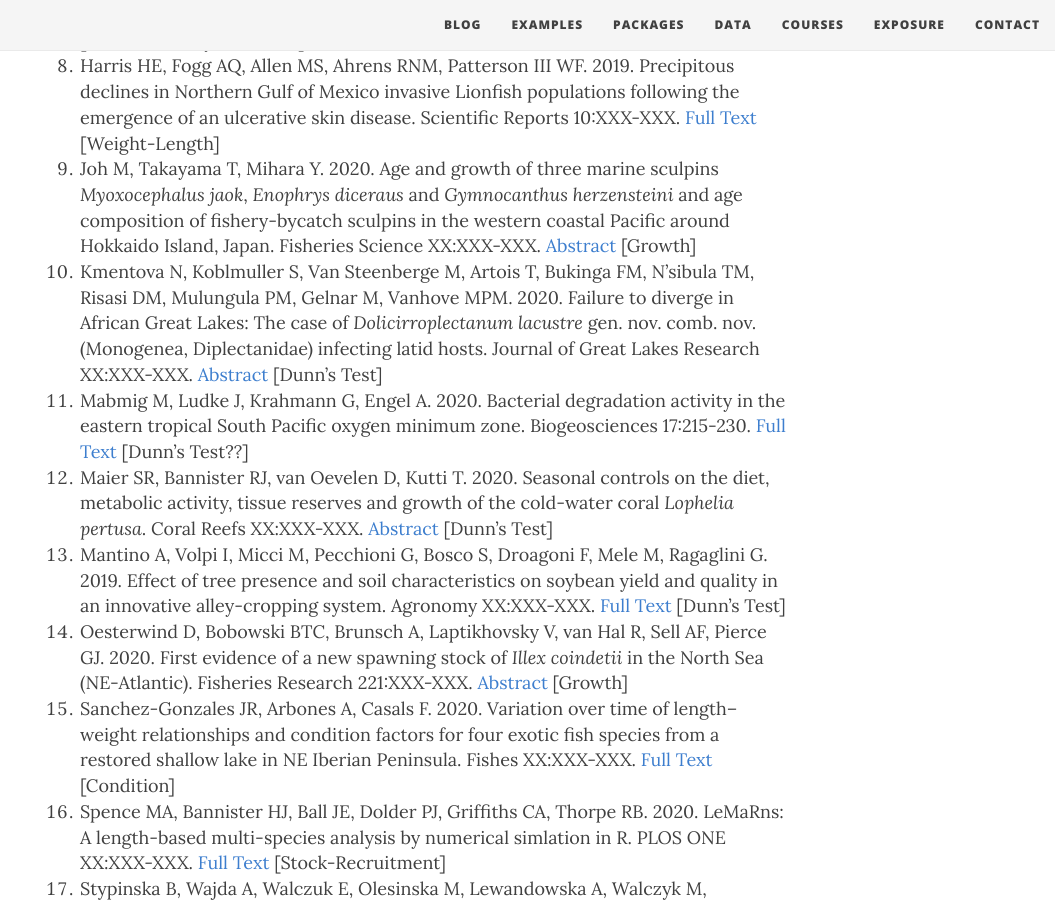
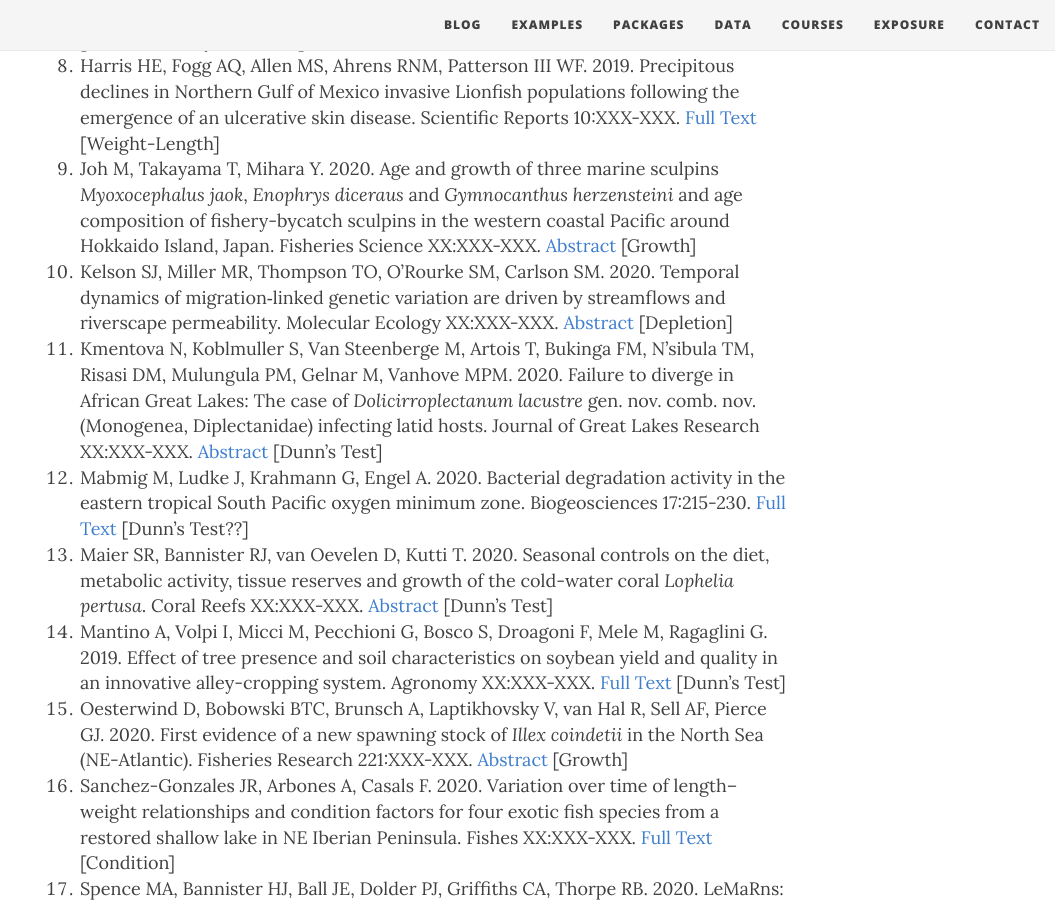
Before and after one commit to droglenc/fishR, a Jekyll site: the page built from exposure/exposure-citations20.md, in a window 1280 px wide and 900 px high, scrolled down 910 px. Shown: the whole window, without its empty margins (225-1280 px from the left). Built offline with Jekyll 4.4.1, drawn with Linux system fonts in a browser that asks for light colours; nearby versions of some CDN libraries.

Commit message:
Update exposure-citations20.md

```diff
--- a/exposure/exposure-citations20.md
+++ b/exposure/exposure-citations20.md
@@ -16,6 +16,7 @@ The [**IFAR** book](http://derekogle.com/IFAR/), **fishR** website, or the **FSA
 1. Hanscom RJ, Dinkelacker SA, McCall AJ, Parlin AF. 2020. Demographic traits of freshwater turtles in a maritime forest habitat. Herpetologica XX:XXX-XXX. [Abstract](https://www.hljournals.org/doi/abs/10.1655/Herpetologica-D-19-00037.1) [von Bertalanffy Growth??]
 1. Harris HE, Fogg AQ, Allen MS, Ahrens RNM, Patterson III WF. 2019. Precipitous declines in Northern Gulf of Mexico invasive Lionfish populations following the emergence of an ulcerative skin disease. Scientific Reports 10:XXX-XXX. [Full Text](https://www.nature.com/articles/s41598-020-58886-8) [Weight-Length]
 1. Joh M, Takayama T, Mihara Y. 2020. Age and growth of three marine sculpins *Myoxocephalus jaok*, *Enophrys diceraus* and *Gymnocanthus herzensteini* and age composition of fishery-bycatch sculpins in the western coastal Pacific around Hokkaido Island, Japan. Fisheries Science XX:XXX-XXX. [Abstract](https://link.springer.com/article/10.1007/s12562-019-01391-3) [Growth]
+1. Kelson SJ, Miller MR, Thompson TO, O'Rourke SM, Carlson SM. 2020. Temporal dynamics of migration‐linked genetic variation are driven by streamflows and riverscape permeability. Molecular Ecology XX:XXX-XXX. [Abstract](https://onlinelibrary.wiley.com/doi/abs/10.1111/mec.15367) [Depletion]
 1. Kmentova N, Koblmuller S, Van Steenberge M, Artois T, Bukinga FM, N'sibula TM, Risasi DM, Mulungula PM, Gelnar M, Vanhove MPM. 2020. Failure to diverge in African Great Lakes: The case of *Dolicirroplectanum lacustre* gen. nov. comb. nov. (Monogenea, Diplectanidae) infecting latid hosts. Journal of Great Lakes Research XX:XXX-XXX. [Abstract](https://www.sciencedirect.com/science/article/abs/pii/S0380133019301844) [Dunn's Test]
 1. Mabmig M, Ludke J, Krahmann G, Engel A. 2020. Bacterial degradation activity in the eastern tropical South Pacific oxygen minimum zone. Biogeosciences 17:215-230. [Full Text](https://www.biogeosciences.net/17/215/2020/) [Dunn's Test??]
 1. Maier SR, Bannister RJ, van Oevelen D, Kutti T. 2020. Seasonal controls on the diet, metabolic activity, tissue reserves and growth of the cold-water coral *Lophelia pertusa*. Coral Reefs XX:XXX-XXX. [Abstract](https://link.springer.com/article/10.1007/s00338-019-01886-6) [Dunn's Test]
```
